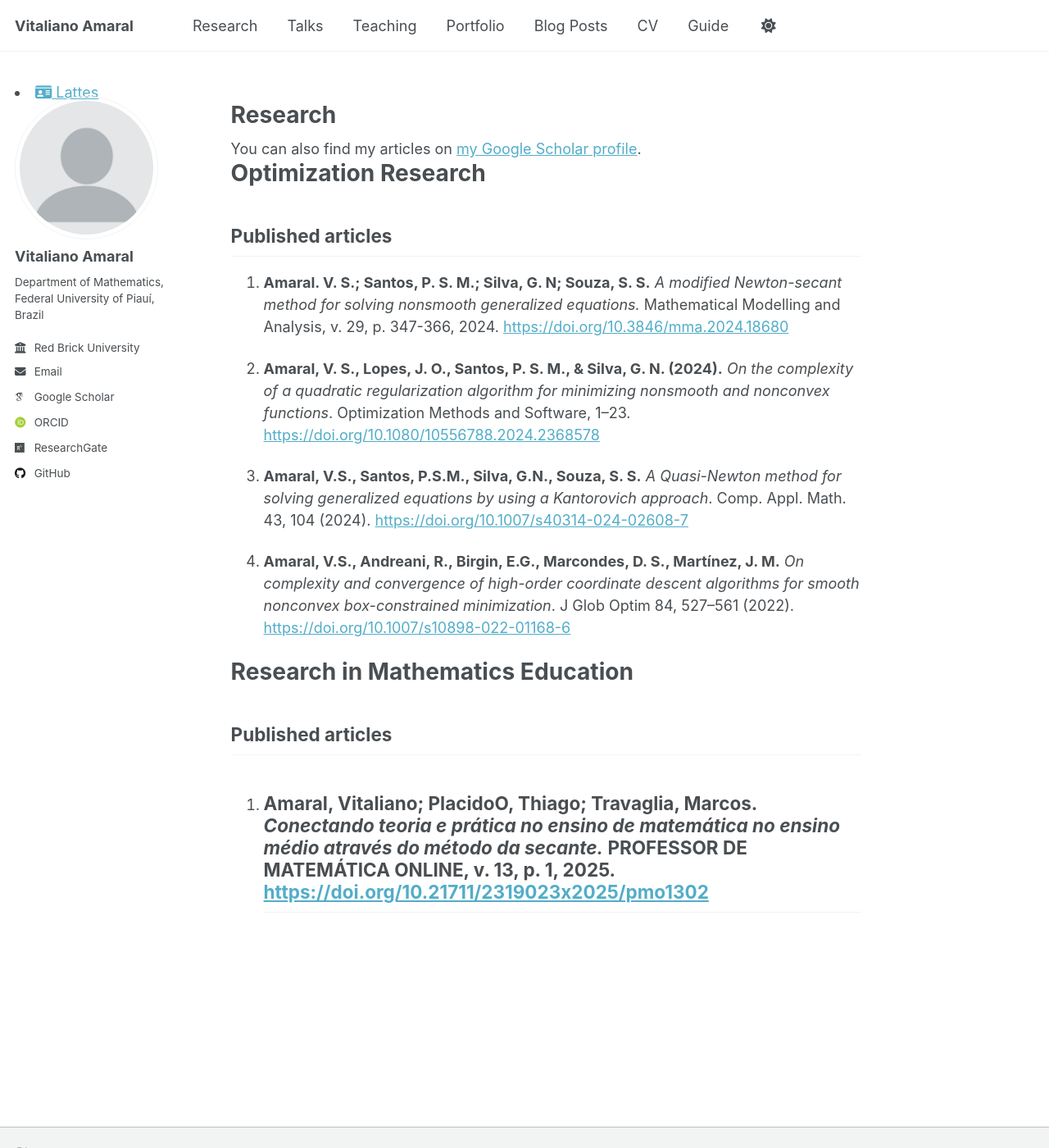
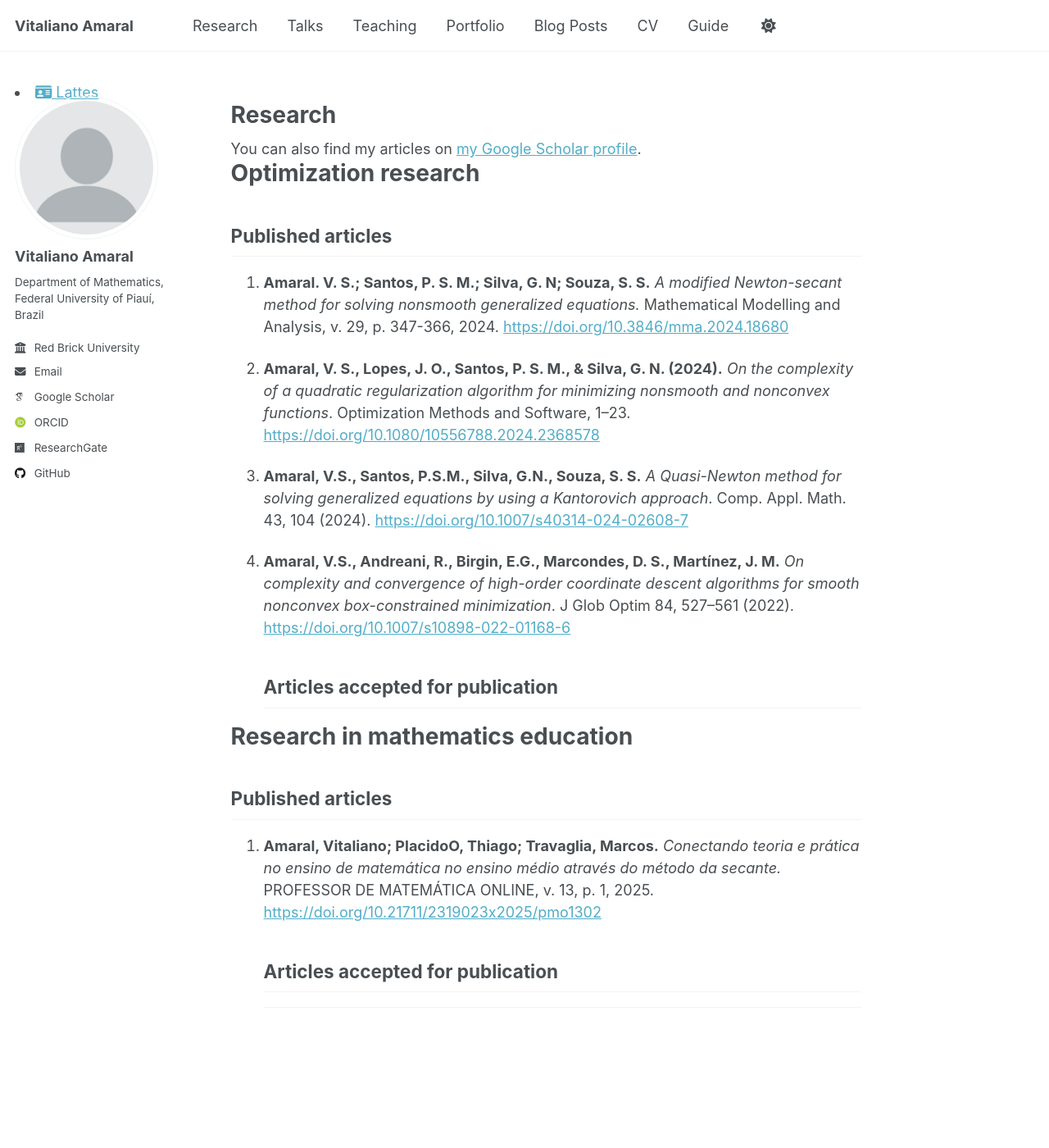
Before and after one commit to vitalianoamaral/vitalianoamaral.github.io, a Jekyll site: the page built from _pages/research.md, in a window 1280 px wide and 1400 px high. Shown: the whole window at 82% size. Built offline with Jekyll 4.4.1, drawn with Linux system fonts in a browser that asks for light colours; some web fonts are replaced.

Commit message:
Update research.md

```diff
--- a/_pages/research.md
+++ b/_pages/research.md
@@ -9,7 +9,7 @@ author_profile: true
 {% endif %}
 {% include base_path %}
 
-# Optimization Research
+# Optimization research
 ## Published articles
 
 1. **Amaral. V. S.; Santos, P. S. M.; Silva, G. N; Souza, S. S.** *A modified Newton-secant method for solving nonsmooth generalized equations.* Mathematical Modelling and Analysis, v. 29, p. 347-366, 2024. [https://doi.org/10.3846/mma.2024.18680](https://doi.org/10.3846/mma.2024.18680 )
@@ -20,10 +20,12 @@ author_profile: true
 
 1. **Amaral, V.S., Andreani, R., Birgin, E.G., Marcondes, D. S., Martínez, J. M.** *On complexity and convergence of high-order coordinate descent algorithms for smooth nonconvex box-constrained minimization*. J Glob Optim 84, 527–561 (2022).
  [https://doi.org/10.1007/s10898-022-01168-6](https://doi.org/10.1007/s10898-022-01168-6)
+## Articles accepted for publication
 
 
-# Research in Mathematics Education
+# Research in mathematics education
 ## Published articles
 
 1. **Amaral, Vitaliano; PlacidoO, Thiago; Travaglia, Marcos.** *Conectando teoria e prática no ensino de matemática no ensino médio através do método da secante.* PROFESSOR DE MATEMÁTICA ONLINE, v. 13, p. 1, 2025. [https://doi.org/10.21711/2319023x2025/pmo1302](https://doi.org/10.21711/2319023x2025/pmo1302)
+## Articles accepted for publication
 ---
```
